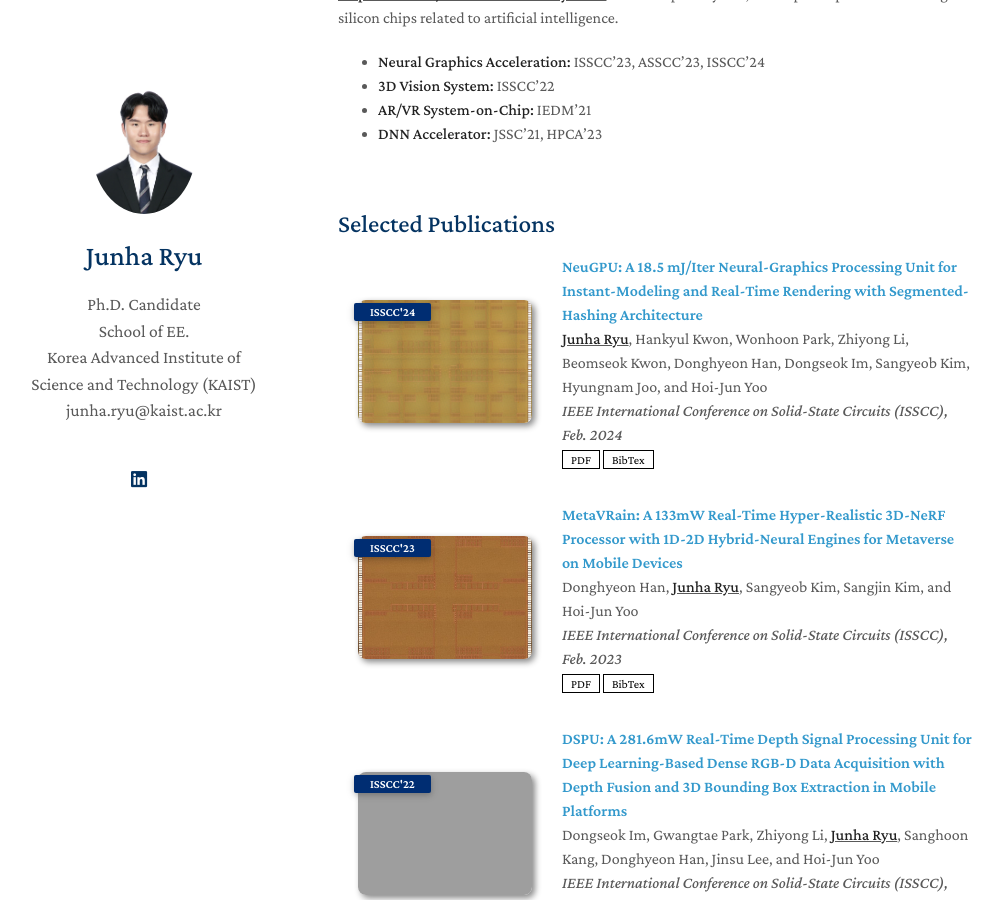
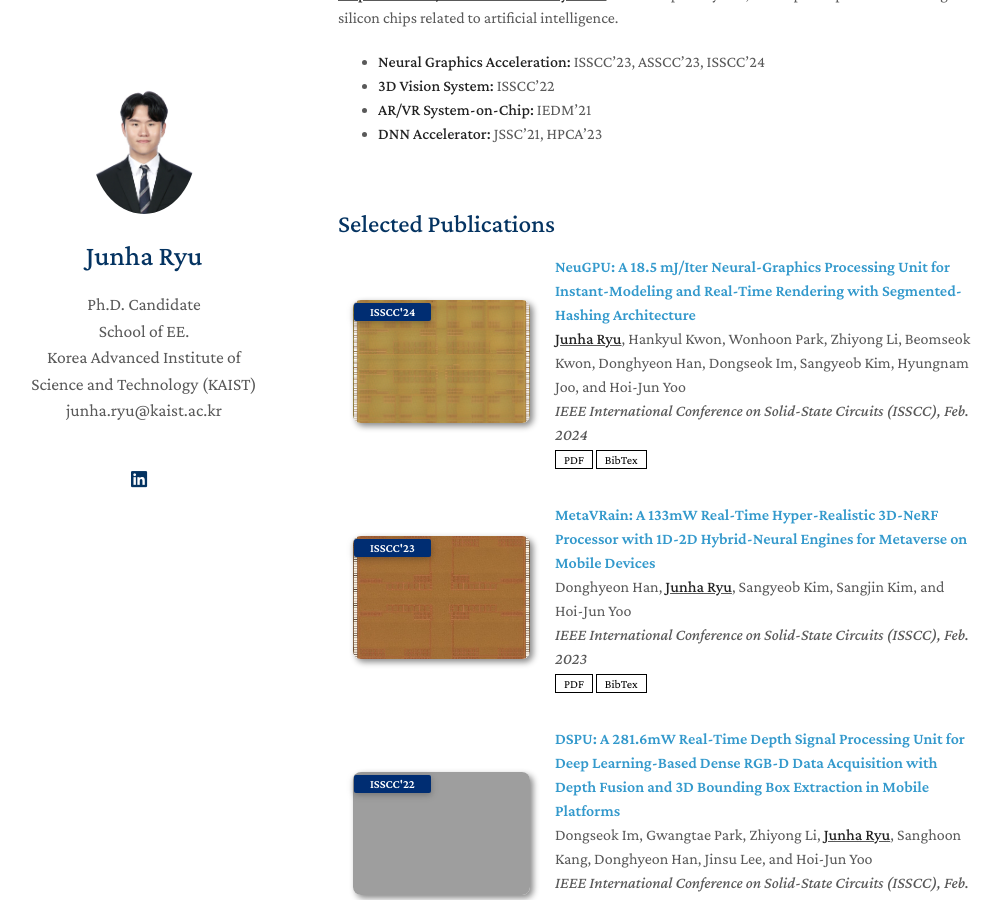
Before and after one commit to junharyu/junharyu.github.io, a Jekyll site: the page built from index.md, in a window 1280 px wide and 900 px high, scrolled down 329 px. Shown: the whole window, without its empty margins (132-1135 px from the left). Built offline with Jekyll 4.4.1, drawn with Linux system fonts in a browser that asks for light colours; nearby versions of some CDN libraries; a style sheet for code colours, icons or effects is not loaded; our own code applies the rules of GitHub Pages for plain Markdown files; grey boxes are pictures that could not be loaded.

Commit message:
Update publications.md

```diff
--- a/_includes/publications.md
+++ b/_includes/publications.md
@@ -7,9 +7,9 @@
 
 <li>
 <div class="pub-row">
-  <div class="col-sm-3 abbr" style="position: relative;padding-right: 15px;padding-left: 15px;">
+  <div class="col-sm-3 abbr" style="position: relative;padding-right: 10px;padding-left: 10px;">
     {% if link.image %}
-    <img src="{{ link.image }}" class="teaser img-fluid z-depth-1" style="width=auto;height=auto">
+    <img src="{{ link.image }}" class="teaser img-fluid z-depth-1" style="width=100;height=auto">
     {% endif %}
     {% if link.conference_short %}
     <abbr class="badge">{{ link.conference_short }}</abbr>
```
